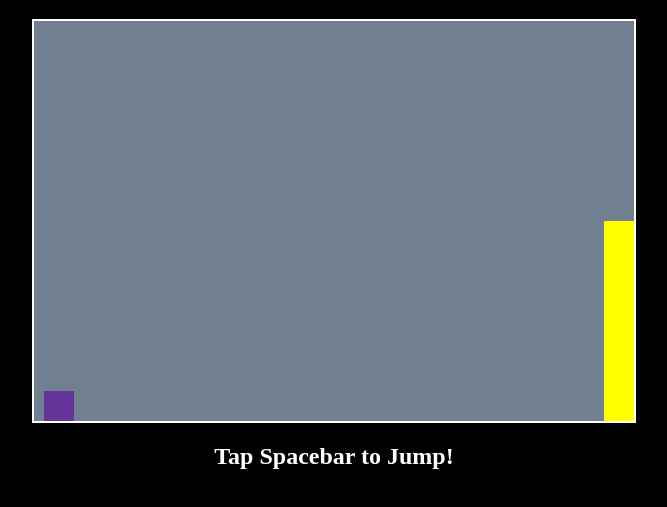
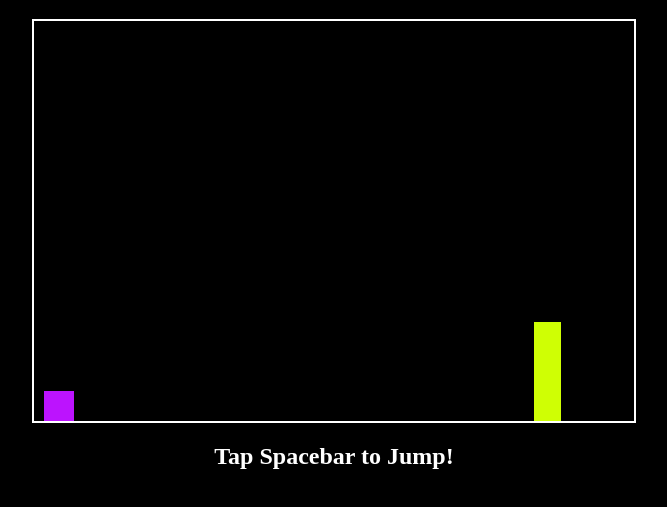
Before and after one commit to nicholasgtan/Block-Jumper, a website built with Vite: page index.html in a window 1280 px wide. Shown: the part 69-576 px from the top of the page, without its empty margins (306-973 px from the left). Built offline with nearby package versions, Linux system fonts and the light colour scheme.

Commit message:
added random function for obstacle generation

```diff
--- a/main.js
+++ b/main.js
@@ -31,7 +31,7 @@ $(() => {
 
   // 2. player on game screen
   const player = {
-    color: "#663399",
+    color: "#bc13fe",
     width: 30,
     height: 30,
     x: 10,
@@ -66,12 +66,16 @@ $(() => {
     },
   };
   // 3. obstacle blocks with location moving toward player
-
+  // random numbers function between min and max to control obstacle size randomness
+  //https://stackoverflow.com/questions/4959975/generate-random-number-between-two-numbers-in-javascript
+  const randomNum = (min, max) => {
+    return Math.floor(Math.random() * (max - min + 1) + min);
+  };
   const block = {
-    color: "yellow",
-    width: 30,
-    height: 200,
-    x: 570,
+    color: "#cfff04",
+    width: randomNum(10, 50),
+    height: randomNum(15, 200),
+    x: 500, //TODO need to change to canvasWidth so obstacle starts outside of screen
 
     draw: () => {
       block.y = canvasHeight - block.height;
--- a/style.css
+++ b/style.css
@@ -15,7 +15,7 @@ h2 {
 }
 
 canvas {
-  background-color: slategray;
+  background-color: black;
   border: 2px solid white;
   align-self: center;
 }
```
